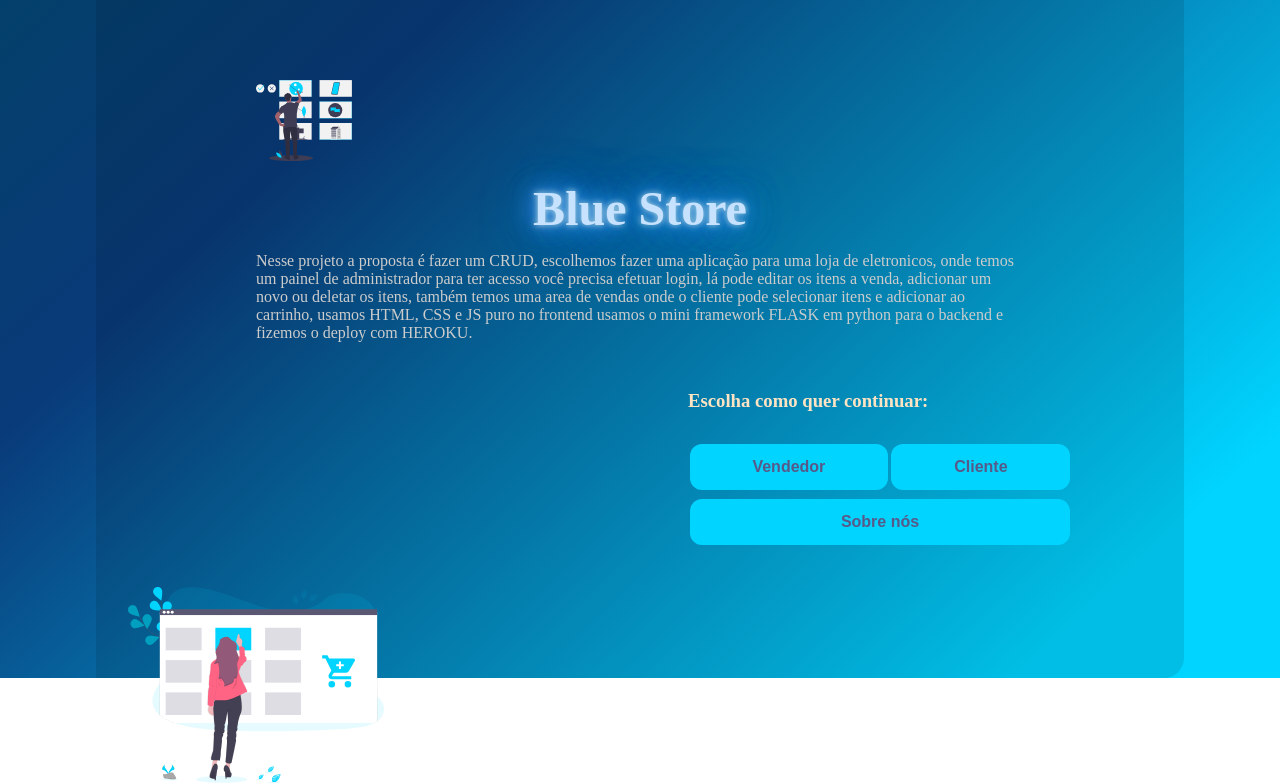
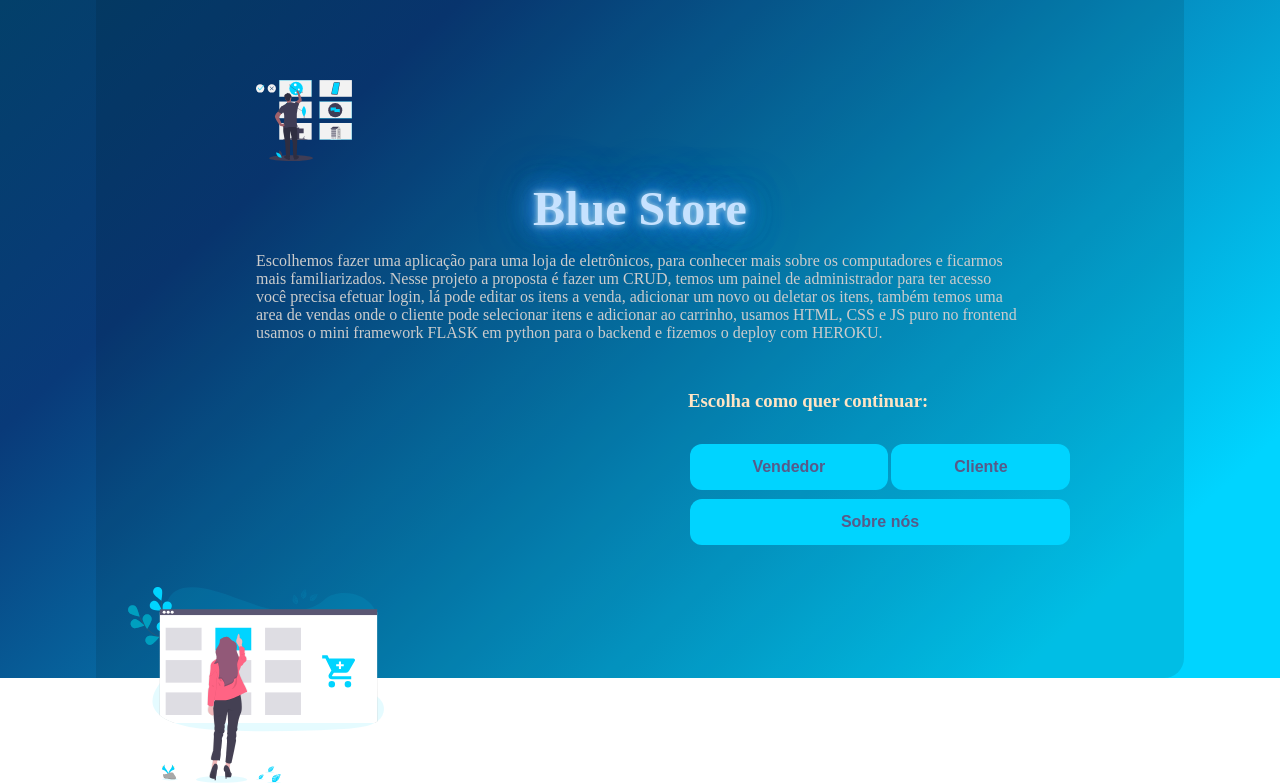
Before and after one commit to lucasmbrute2/Blue_store, a Flask app: page / in a window 1280 px wide. Shown: the top 783 px of the page. Run offline with Flask 2, Linux system fonts and the light colour scheme; some libraries are stand-ins or nearby versions; some web fonts are replaced.

Commit message:
Atualização descrição do projeto no index

```diff
--- a/templates/index.html
+++ b/templates/index.html
@@ -13,7 +13,7 @@
         <div id="descriptionCard">
             <img src="../static/img/home/selecting.svg" alt="Carrinho">
             <h1 class="titulo">Blue Store</h1>
-            <p>Nesse projeto a proposta é fazer um CRUD, escolhemos fazer uma aplicação para uma loja de eletronicos, onde temos um painel de administrador para ter acesso você precisa efetuar login, lá pode editar os itens a venda, adicionar um novo ou deletar os itens, também temos uma area de vendas onde o cliente pode selecionar itens e adicionar ao carrinho, usamos HTML, CSS e JS puro no frontend usamos o mini framework FLASK em python para o backend e fizemos o deploy com HEROKU.</p>
+            <p>Escolhemos fazer uma aplicação para uma loja de eletrônicos, para conhecer mais sobre os computadores e ficarmos mais familiarizados. Nesse projeto a proposta é fazer um CRUD, temos um painel de administrador para ter acesso você precisa efetuar login, lá pode editar os itens a venda, adicionar um novo ou deletar os itens, também temos uma area de vendas onde o cliente pode selecionar itens e adicionar ao carrinho, usamos HTML, CSS e JS puro no frontend usamos o mini framework FLASK em python para o backend e fizemos o deploy com HEROKU.</p>
             <form class="descriptionBtn">
                 <h3 class="btnHeader">Escolha como quer continuar:</h3>
                 <!--Botões da página inicial-->
```
